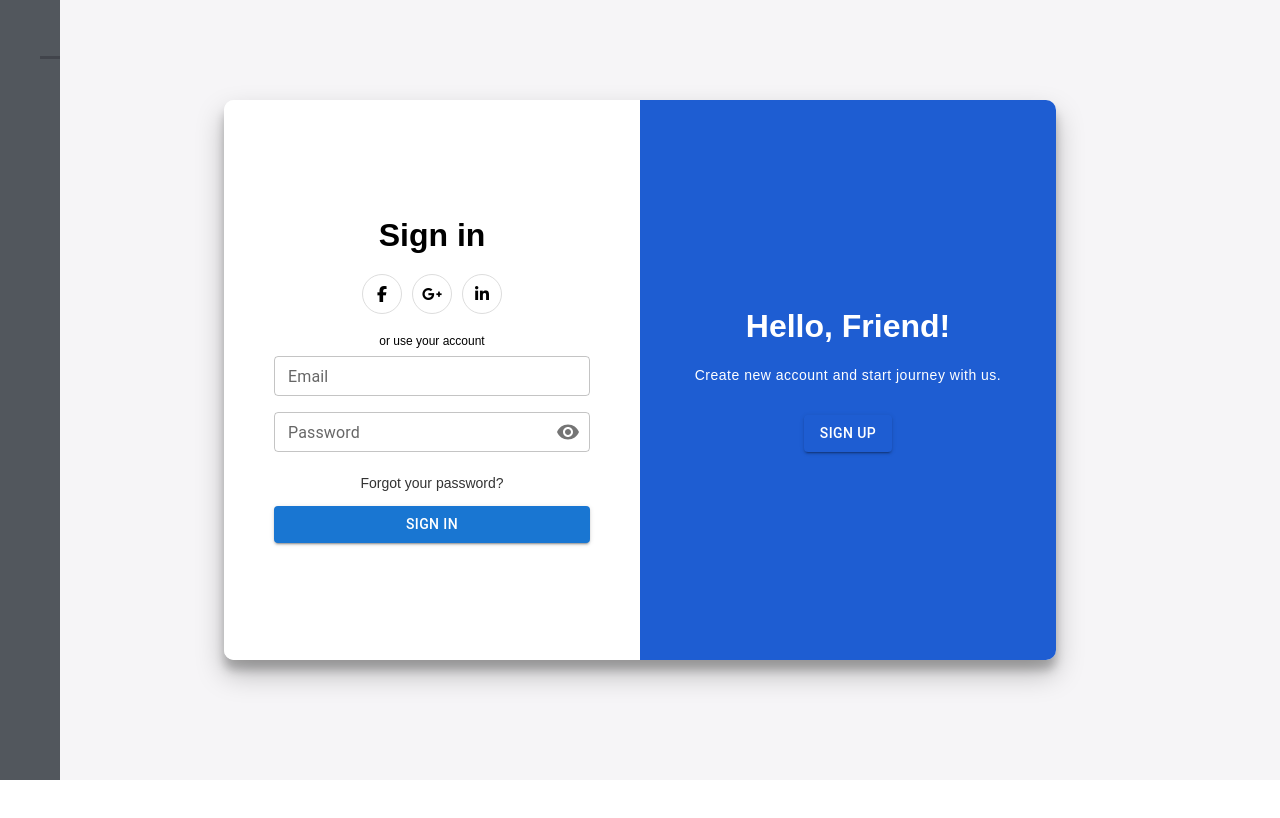
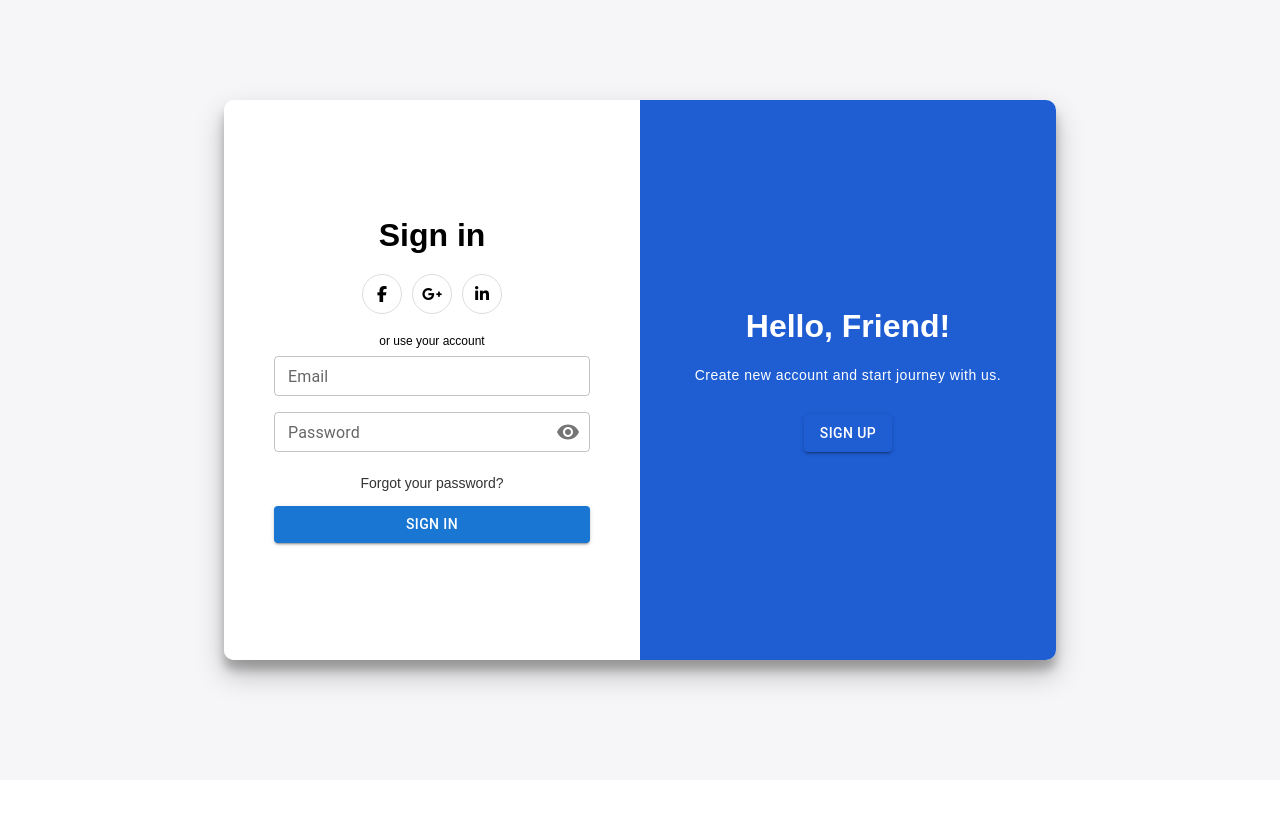
Before and after one commit to alokPatel7/ec_react_app, a React (Create React App) app: page / in a window 1280 px wide. Shown: the top 818 px of the page. Built offline with nearby package versions, Linux system fonts and the light colour scheme.

Commit message:
add sidebar

```diff
--- a/src/components/MainLayout.js
+++ b/src/components/MainLayout.js
@@ -1,12 +1,14 @@
-import React from 'react'
+import React, { useState } from 'react'
 import Sidebar from './common/Sidebar'
 import { BrowserRouter as Router, Routes, Route } from 'react-router-dom';
 import { routes } from '../router/app.routing';
 
 export default function MainLayout() {
+  const [isUserLoggedIn, setUserLoggedIn] = useState(false);
+
   return (
     <div className="main-layout">
-      <Sidebar />
+      {isUserLoggedIn && <Sidebar />}
       <div className="page-content">
         <Router>
           <Routes>
--- a/src/components/common/Sidebar.css
+++ b/src/components/common/Sidebar.css
@@ -1,146 +1,248 @@
-/* ==========================Font========================== */
+.settings {
 
-/* @font-face {
-    font-family: 'robotoregular';
-    src: url(../fonts/roboto-regular-webfont.woff) format('woff');
-    font-weight: normal;
-    font-style: normal;
-}
-
-* {
-    margin: 0;
-    padding: 0;
-    box-sizing: border-box;
-    font-family: "Poppins", "robotoregular", sans-serif;
-}
-
-body {
-    min-height: 100vh;
-    background: var(--bg-primary);
-} */
-
-nav {
-    position: fixed;
-    width: 60px;
-    height: 100%;
-    background: var(--bg-secondary);
-    transition: .5s;
-    overflow: hidden;
-}
-
-nav.active {
-    width: 300px;
-}
-
-/* nav:hover {
-    width: 300px;
-} */
-
-nav ul {
-    position: absolute;
-    top: 0;
-    left: 0;
-    width: 100%;
-}
-
-nav ul li {
-    list-style: none;
-    width: 100%;
-    position: relative;
+    height: 73px;
+    float: left;
+    background: url(https://s3.postimg.org/bqfooag4z/startific.jpg);
+    background-repeat: no-repeat;
+    width: 250px;
+    margin: 0px;
+    text-align: center;
+    font-size: 20px;
+    font-family: 'Strait', sans-serif;
 
 }
 
-nav ul li a:hover {
-    color: var(--bg-primary);
+/* ScrolBar  */
+.scrollbar {
+
+    height: 90%;
+    width: 100%;
+    overflow-y: hidden;
+    overflow-x: hidden;
 }
 
-nav ul li:hover a::before {
-    background-color: var(--bg-active);
+.scrollbar:hover {
+    height: 90%;
     width: 100%;
+    overflow-y: scroll;
+    overflow-x: hidden;
 }
 
-nav ul li a {
+/* Scrollbar Style */
+
+#style-1::-webkit-scrollbar-track {
+    border-radius: 2px;
+}
+
+#style-1::-webkit-scrollbar {
+    width: 5px;
+    background-color: #F7F7F7;
+}
+
+#style-1::-webkit-scrollbar-thumb {
+    border-radius: 10px;
+    -webkit-box-shadow: inset 0 0 6px rgba(0, 0, 0, .3);
+    background-color: #BFBFBF;
+}
+
+/* Scrollbar End */
+
+.fa-lg {
+    font-size: 1em;
+
+}
+
+.fa {
+    position: relative;
+    display: table-cell;
+    width: 55px;
+    height: 36px;
+    text-align: center;
+    top: 12px;
+    font-size: 20px;
+}
+
+.main-menu:hover,
+nav.main-menu.expanded {
+    width: 250px;
+    overflow: hidden;
+    opacity: 1;
+}
+
+.main-menu {
+    background: #1e5dd2;
+    position: absolute;
+    top: 0;
+    bottom: 0;
+    height: 100%;
+    left: 0;
+    width: 55px;
+    overflow: hidden;
+    -webkit-transition: width .2s linear;
+    transition: width .2s linear;
+    -webkit-transform: translateZ(0) scale(1, 1);
+    box-shadow: 1px 0 15px rgba(0, 0, 0, 0.07);
+    opacity: 1;
+}
+
+.main-menu>ul {
+    margin: 7px 0;
+}
+
+.main-menu li {
     position: relative;
     display: block;
-    width: 100%;
-    display: flex;
-    align-items: center;
-    text-decoration: none;
-    color: var(--cl-text);
-    transition: .2s;
+    width: 250px;
 }
 
-nav ul li a::before {
-    content: "";
-    position: absolute;
-    top: 0;
-    left: 0;
-    width: 0;
-    height: 100%;
-    transition: .2s;
+.main-menu li>a {
+    position: relative;
+    width: 255px;
+    display: table;
+    border-collapse: collapse;
+    border-spacing: 0;
+    color: #fff;
+    font-size: 13px;
+    text-decoration: none;
+    -webkit-transform: translateZ(0) scale(1, 1);
+    -webkit-transition: all .14s linear;
+    transition: all .14s linear;
+    font-family: 'Strait', sans-serif;
+    /* border-top: 1px solid #f2f2f2; */
+    /* text-shadow: 1px 1px 1px #fff; */
 }
 
-nav ul li a .icon {
+.main-menu .nav-icon {
     position: relative;
-    display: block;
-    min-width: 60px;
-    height: 60px;
-    line-height: 60px;
+    display: table-cell;
+    width: 55px;
+    height: 36px;
     text-align: center;
+    vertical-align: middle;
+    font-size: 18px;
+
 }
 
-nav ul li a .title {
+.main-menu .nav-text {
     position: relative;
-    font-size: .85em;
+    display: table-cell;
+    vertical-align: middle;
+    width: 190px;
+    font-family: 'Titillium Web', sans-serif;
+    font-size: 15px;
 }
 
-nav ul li a .icon * {
-    font-size: 1.1em;
+.main-menu .fb-like {
+    left: 180px;
+    position: absolute;
+    top: 15px;
 }
 
-nav ul li a.toggle {
-    border-bottom: 3px solid var(--bg-primary);
+.main-menu>ul.logout {
+    position: absolute;
+    left: 0;
+    bottom: 0;
 }
 
-.toggle {
-    cursor: pointer;
+.no-touch .scrollable.hover {
+    overflow-y: hidden;
 }
 
-header {
-    display: none;
+.no-touch .scrollable.hover:hover {
+    overflow-y: auto;
+    overflow: visible;
+
 }
 
-@media (max-width: 768px) {
-    header {
-        display: flex;
-        justify-content: space-around;
-        align-items: center;
-        height: 60px;
-        background: var(--bg-secondary);
-        color: var(--cl-text);
+/* Logo Hover Property */
+.settings:hover,
+settings:focus {
+    background: url(https://s17.postimg.org/74cl7s05b/logo_hover.jpg);
+    -webkit-transition: all 0.2s ease-in-out, width 0, height 0, top 0, left 0;
+    -moz-transition: all 0.2s ease-in-out, width 0, height 0, top 0, left 0;
+    -o-transition: all 0.2s ease-in-out, width 0, height 0, top 0, left 0;
+    transition: all 0.2s ease-in-out, width 0, height 0, top 0, left 0;
 }
 
-    header a {
-        color: var(--cl-text)
+.settings:active,
+settings:focus {
+    background: url(https://s3.postimg.org/bqfooag4z/startific.jpg);
+    -webkit-transition: all 0.1s ease-in-out, width 0, height 0, top 0, left 0;
+    -moz-transition: all 0.1s ease-in-out, width 0, height 0, top 0, left 0;
+    -o-transition: all 0.1s ease-in-out, width 0, height 0, top 0, left 0;
+    transition: all 0.1s ease-in-out, width 0, height 0, top 0, left 0;
+}
+
+a:hover,
+a:focus {
+    text-decoration: none;
+    border-left: 0px solid #F7F7F7;
 }
 
 nav {
-        left: -60px;
+    -webkit-user-select: none;
+    -moz-user-select: none;
+    -ms-user-select: none;
+    -o-user-select: none;
+    user-select: none;
 }
 
-    nav.active {
-        left: 0;
-        width: 100%;
+nav ul,
+nav li {
+    outline: 0;
+    margin: 0;
+    padding: 0;
+    text-transform: uppercase;
 }
 
-    nav ul li a.toggle {
-        display: none;
-    }
+/* Darker element side menu Start*/
+.darkerli {
+    background-color: rgba(30, 93, 210, 0.3);
+    text-transform: capitalize;
 }
 
-:root {
-    --bg-primary: #41444b;
-    --bg-secondary: #52575d;
-    --bg-active: #fddb3a;
-    --cl-text: #f6f4e6;
+.darkerlishadow {
+    background-color: rgba(30, 93, 210, 0.3);
+    text-transform: capitalize;
+    -webkit-box-shadow: inset 0px 5px 5px -4px rgba(50, 50, 50, 0.55);
+    -moz-box-shadow: inset 0px 5px 5px -4px rgba(50, 50, 50, 0.55);
+    box-shadow: inset 0px 5px 5px -4px rgba(50, 50, 50, 0.55);
 }
+
+
+.darkerlishadowdown {
+    background-color: rgba(30, 93, 210, 0.3);
+    text-transform: capitalize;
+    -webkit-box-shadow: inset 0px -4px 5px -4px rgba(50, 50, 50, 0.55);
+    -moz-box-shadow: inset 0px -4px 5px -4px rgba(50, 50, 50, 0.55);
+    box-shadow: inset 0px -4px 5px -4px rgba(50, 50, 50, 0.55);
+}
+
+/* Darker element side menu End*/
+.main-menu li:hover>a,
+nav.main-menu li.active>a,
+.dropdown-menu>li>a:hover,
+.dropdown-menu>li>a:focus,
+.dropdown-menu>.active>a,
+.dropdown-menu>.active>a:hover,
+.dropdown-menu>.active>a:focus,
+.no-touch .dashboard-page nav.dashboard-menu ul li:hover a,
+.dashboard-page nav.dashboard-menu ul li.active a {
+    color: #1e5dd2;
+    background-color: #fff;
+    /* text-shadow: 0px 0px 0px; */
+}
+
+.area {
+    float: left;
+    background: #e2e2e2;
+    width: 100%;
+    height: 100%;
+}
+
+/* @font-face {
+    font-family: 'Titillium Web';
+    font-style: normal;
+    font-weight: 300;
+    src: local('Titillium WebLight'), local('TitilliumWeb-Light'), url(http://themes.googleusercontent.com/static/fonts/titilliumweb/v2/anMUvcNT0H1YN4FII8wpr24bNCNEoFTpS2BTjF6FB5E.woff) format('woff');
+} */
--- a/src/components/common/Sidebar.js
+++ b/src/components/common/Sidebar.js
@@ -2,90 +2,173 @@ import React from 'react'
 import './Sidebar.css'
 
 export default function Sidebar({ children }) {
-    const toggleSidebar = () => {
-        var getSidebar = document.querySelector('nav');
-        getSidebar.classList.toggle('active');
-    };
-
     return (
-        <>
-            <header>
-                <div className="toggle">
-                    <i className="fas fa-bars" />
-                </div>
-                <h3>Dashboard</h3>
-                <a href="#">
-                    <i className="fas fa-sign-out-alt" />
-                </a>
-            </header>
-            <nav>
+        <nav className="main-menu">
+            <div>
+                <a className="logo" href="#"></a>
+            </div>
+            <div className="settings" />
+            <div className="scrollbar" id="style-1">
                 <ul>
-                    <li onClick={toggleSidebar}>
-                        <a className="toggle">
-                            <span className="icon">
-                                <i className="fas fa-bars" />
-                            </span>
-                            <span className="title">Menu</span>
+                    <li>
+                        <a href="#">
+                            <i className="fa fa-home fa-lg" />
+                            <span className="nav-text">Home</span>
                         </a>
                     </li>
                     <li>
                         <a href="#">
-                            <span className="icon">
-                                <i className="fas fa-home" />
-                            </span>
-                            <span className="title">Home</span>
+                            <i className="fa fa-user fa-lg" />
+                            <span className="nav-text">Login</span>
                         </a>
                     </li>
                     <li>
                         <a href="#">
-                            <span className="icon">
-                                <i className="fas fa-user" />
-                            </span>
-                            <span className="title">Profile</span>
+                            <i className="fa fa-envelope fa-lg" />
+                            <span className="nav-text">Contact</span>
                         </a>
                     </li>
                     <li>
                         <a href="#">
-                            <span className="icon">
-                                <i className="fas fa-envelope" />
+                            <i className="fa fa-heart fa-lg" />
+                            <span className="share"></span>
+                        </a>
+                        <div className="addthis_default_style addthis_32x32_style">
+                            <a href="#"></a>
+                            <div style={{ position: "absolute", marginLeft: 56, top: 3 }}>
+                                <a href="#"></a>
+                                <a
+                                    href="https://www.facebook.com/sharer/sharer.php?u="
+                                    target="_blank"
+                                    className="share-popup"
+                                >
+                                    <img
+                                        src="http://icons.iconarchive.com/icons/danleech/simple/512/facebook-icon.png"
+                                        width="30px"
+                                        height="30px"
+                                    />
+                                </a>
+                                <a
+                                    href="https://twitter.com/share"
+                                    target="_blank"
+                                    className="share-popup"
+                                >
+                                    <img
+                                        src="https://cdn1.iconfinder.com/data/icons/metro-ui-dock-icon-set--icons-by-dakirby/512/Twitter_alt.png"
+                                        width="30px"
+                                        height="30px"
+                                    />
+                                </a>
+                                <a
+                                    href="https://plusone.google.com/_/+1/confirm?hl=en&url=_URL_&title=_TITLE_
+"
+                                    target="_blank"
+                                    className="share-popup"
+                                >
+                                    <img
+                                        src="http://icons.iconarchive.com/icons/danleech/simple/512/google-plus-icon.png"
+                                        width="30px"
+                                        height="30px"
+                                    />
+                                </a>
+                            </div>
+                            <span className="twitter" />
+                            <span className="google" />
+                            <span className="fb-like">
+                                <iframe
+                                    src="//www.facebook.com/plugins/like.php?href=http%3A%2F%2Ffacebook.com%2Fstartific&width&layout=button&action=like&show_faces=false&share=false&height=35"
+                                    scrolling="no"
+                                    frameBorder={0}
+                                    style={{ border: "none", overflow: "hidden", height: 35 }}
+                                    allowTransparency="true"
+                                />
                             </span>
-                            <span className="title">Messages</span>
+                            <span className="nav-text"></span>
+                        </div>
+                    </li>
+                    <li className="darkerlishadow">
+                        <a href="#">
+                            <i className="fa fa-clock fa-lg" />
+                            <span className="nav-text">News</span>
                         </a>
                     </li>
-                    <li>
+                    <li className="darkerli">
                         <a href="#">
-                            <span className="icon">
-                                <i className="fas fa-info" />
-                            </span>
-                            <span className="title">Help</span>
+                            <i className="fa fa-desktop fa-lg" />
+                            <span className="nav-text">Technology</span>
                         </a>
                     </li>
-                    <li>
+                    <li className="darkerli">
                         <a href="#">
-                            <span className="icon">
-                                <i className="fas fa-cog" />
-                            </span>
-                            <span className="title">Setting</span>
+                            <i className="fa fa-plane fa-lg" />
+                            <span className="nav-text">Travel</span>
                         </a>
                     </li>
-                    <li>
+                    <li className="darkerli">
                         <a href="#">
-                            <span className="icon">
-                                <i className="fas fa-lock" />
-                            </span>
-                            <span className="title">Password</span>
+                            <i className="fa fa-shopping-cart" />
+                            <span className="nav-text">Shopping</span>
                         </a>
                     </li>
-                    <li>
+                    <li className="darkerli">
                         <a href="#">
-                            <span className="icon">
-                                <i className="fas fa-sign-out-alt" />
-                            </span>
-                            <span className="title">Sign Out</span>
+                            <i className="fa fa-microphone fa-lg" />
+                            <span className="nav-text">Film &amp; Music</span>
+                        </a>
+                    </li>
+                    <li className="darkerli">
+                        <a href="#">
+                            <i className="fa fa-flask fa-lg" />
+                            <span className="nav-text">Web Tools</span>
+                        </a>
+                    </li>
+                    <li className="darkerli">
+                        <a href="#">
+                            <i className="fa fa-picture fa-lg" />
+                            <span className="nav-text">Art &amp; Design</span>
+                        </a>
+                    </li>
+                    <li className="darkerli">
+                        <a href="#">
+                            <i className="fa fa-align-left fa-lg" />
+                            <span className="nav-text">Magazines</span>
+                        </a>
+                    </li>
+                    <li className="darkerli">
+                        <a href="#">
+                            <i className="fa fa-gamepad fa-lg" />
+                            <span className="nav-text">Games</span>
+                        </a>
+                    </li>
+                    <li className="darkerli">
+                        <a href="#">
+                            <i className="fa fa-glass fa-lg" />
+                            <span className="nav-text">Life &amp; Style</span>
+                        </a>
+                    </li>
+                    <li className="darkerlishadowdown">
+                        <a href="#">
+                            <i className="fa fa-rocket fa-lg" />
+                            <span className="nav-text">Fun</span>
                         </a>
                     </li>
                 </ul>
-            </nav>
-        </>
+                <li>
+                    <a href="#">
+                        <i className="fa fa-question-circle fa-lg" />
+                        <span className="nav-text">Help</span>
+                    </a>
+                </li>
+                <ul className="logout">
+                    <li>
+                        <a href="#">
+                            <i className="fa fa-lightbulb fa-lg" />
+                            <span className="nav-text">BLOG</span>
+                        </a>
+                    </li>
+                </ul>
+            </div>
+        </nav>
+
     )
 }
```
Lines whose indentation alone changed are shown as unchanged.
